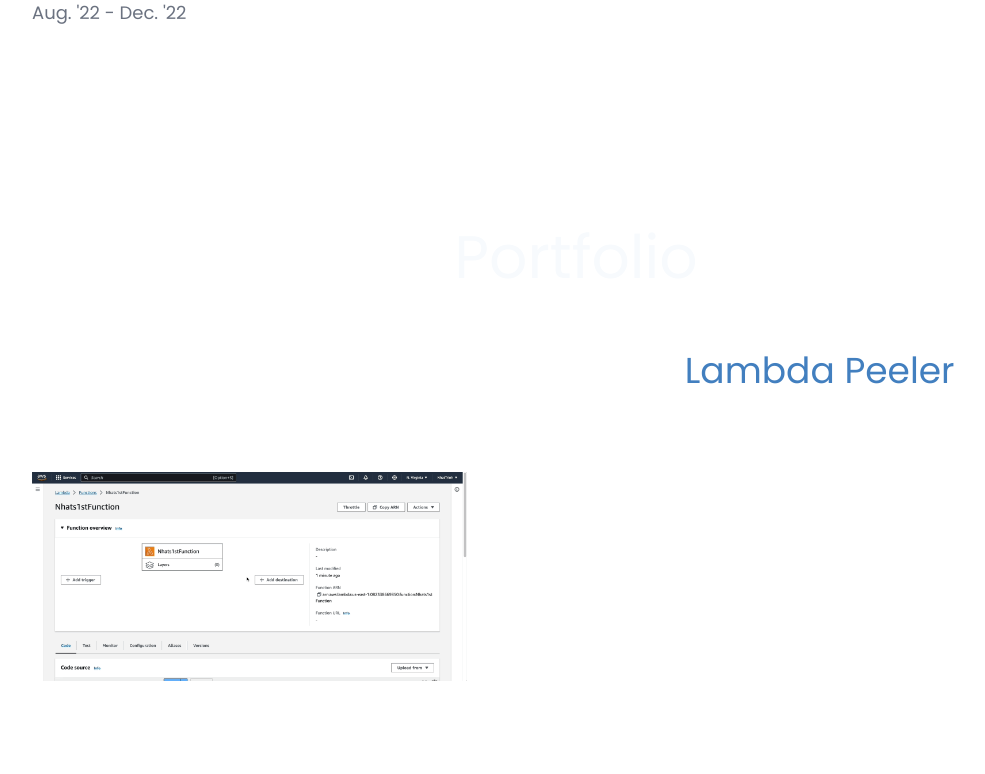
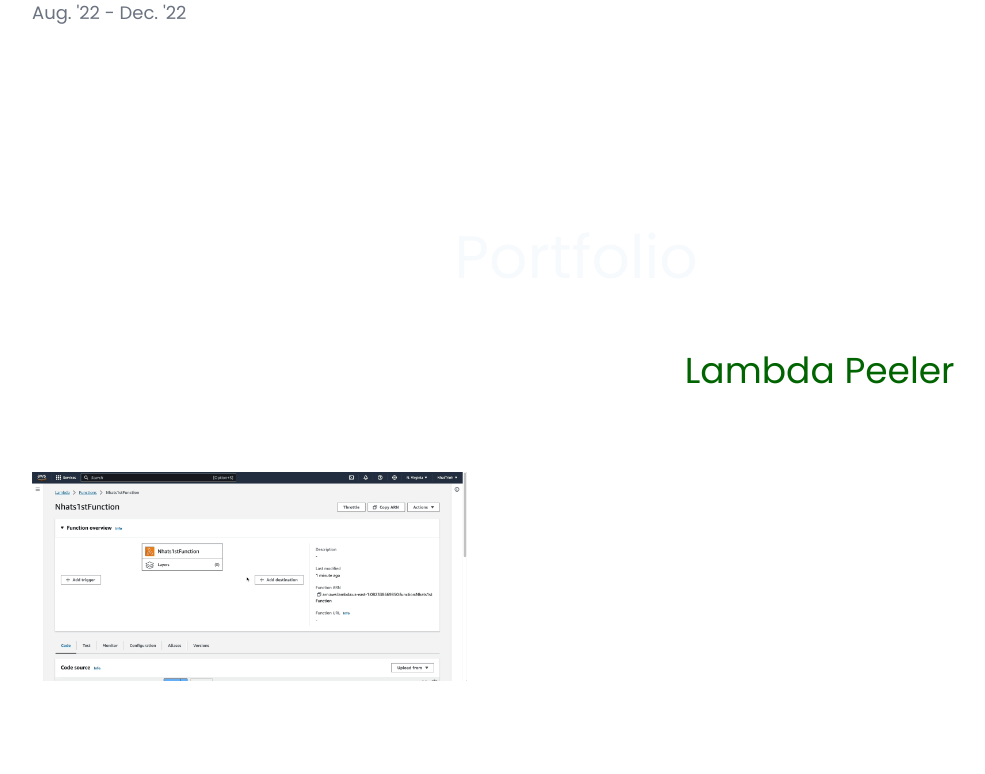
Before and after one commit to ZachMHamilton/PersonalWebsiteV2, a React (Vite) app: page / in a window 1280 px wide. Shown: the part 2000-2774 px from the top of the page, without its empty margins (64-1049 px from the left). Built offline with nearby package versions, Linux system fonts and the light colour scheme.

Commit message:
switch accent to green bc my fav color

```diff
--- a/src/data/portfolioData.js
+++ b/src/data/portfolioData.js
@@ -3,8 +3,8 @@ const portfolioData = [
     title: 'Lambda Peeler',
     description:
       'An open-source, web-based dashboard tailored for AWS Lambda developers. It is meticulously designed to bridge the gap between managing Lambda functions and layers, simplifying AWS cloud operations. It enhances developing efficiency by allowing engineers to test their layer and function compatibilities in bulk. Currently, engineers can only test one-by-one or set up a very robust CI/CD pipeline through AWS. Our product aims to bridge the gap and give engineers an easy-to-use alternative.',
-    link: 'https://lambda-peeler.onrender.com/',
-    linkText: 'Website',
+    link: 'https://github.com/oslabs-beta/LambdaPeeler',
+    linkText: 'Docs',
     imgSrc: '/connecting.gif',
   },
   {
--- a/tailwind.config.js
+++ b/tailwind.config.js
@@ -5,13 +5,13 @@ export default {
     extend: {
       colors: {
         primary: {
-          DEFAULT: '#194371',
+          DEFAULT: '#006400',
         },
         secondary: {
           DEFAULT: '#060f19',
         },
         accent: {
-          DEFAULT: '#427fbf',
+          DEFAULT: '#006400',
         },
         text: {
           DEFAULT: '#f7fafd',
```
